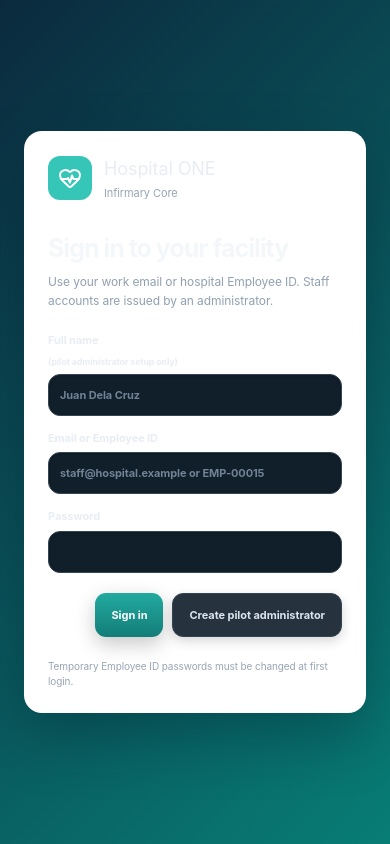
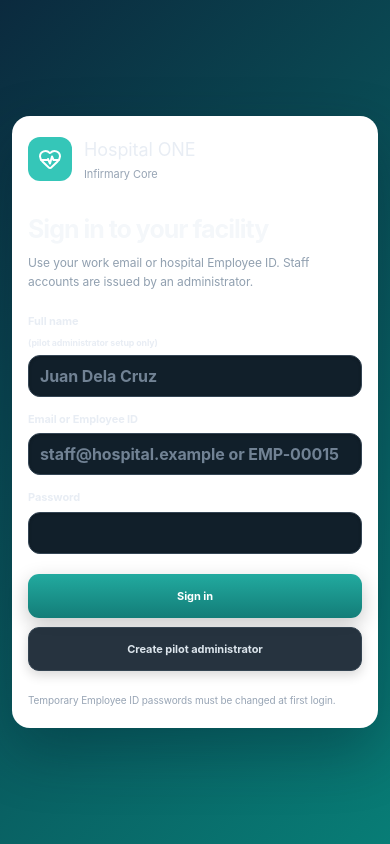
Before and after one commit to homerbarrientos/hospital-information-system, a Next.js app: page /login in a window 390 px wide. Built offline with nearby package versions, Linux system fonts and the light colour scheme.

Commit message:
Fit login actions and logout controls on phones (#50)

```diff
--- a/src/app/responsive.css
+++ b/src/app/responsive.css
@@ -19,6 +19,7 @@
   .facility{min-width:0}
   .facility strong{overflow:hidden;text-overflow:ellipsis;white-space:nowrap}
   .top-actions{gap:5px;flex:none}
+  .top-actions .icon-btn,.mobile-nav-close{width:44px;height:44px}
   .content{padding:18px 12px 30px}
   .page-heading{align-items:stretch;gap:14px}
   .page-heading>.btn,.page-heading>form,.page-heading>.toolbar{align-self:flex-start}
@@ -41,15 +42,20 @@
 @media(max-width:420px){
   .topbar{padding:0 10px}
   .top-actions{gap:4px}
-  .top-actions .icon-btn{width:36px;height:40px}
+  .top-actions .icon-btn{width:44px;height:44px}
   .content{padding-inline:10px}
   .page-heading h2{font-size:24px}
   .form-actions .btn{min-height:44px}
   .skeleton-line.heading{max-width:100%}
+  .auth-page{padding:12px}
+  .auth-card{padding:20px 16px}
+  .auth-card .form-actions{align-items:stretch;flex-direction:column}
+  .auth-card .form-actions .btn{width:100%}
 }
 
 /* Keep module controls usable at phone widths, including the 320px viewport. */
 @media(max-width:760px){
+  .auth-page input:not([type="checkbox"]):not([type="radio"]){font-size:16px}
   .content > *,
   .content .card-header > *,
   .content .page-heading > *,
```
